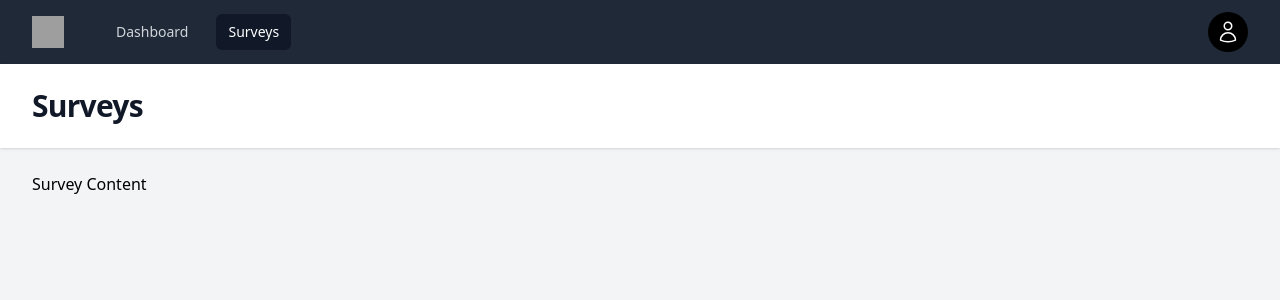
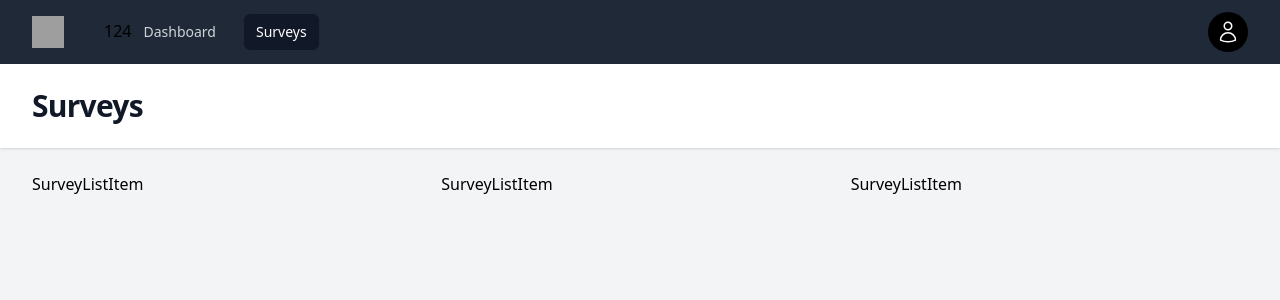
Before and after one commit to touhedul/laravel-react-survey, a React (Vite) app in the folder react/: page /surveys in a window 1280 px wide. Shown: the top 300 px of the page. Built offline with nearby package versions, Linux system fonts and the light colour scheme; grey boxes are pictures that could not be loaded.

Commit message:
Surveys list

```diff
--- a/react/src/components/DefaultLayout.jsx
+++ b/react/src/components/DefaultLayout.jsx
@@ -1,6 +1,6 @@
 import { Disclosure, DisclosureButton, DisclosurePanel, Menu, MenuButton, MenuItem, MenuItems } from '@headlessui/react'
 import { Bars3Icon, BellIcon, UserIcon, XMarkIcon } from '@heroicons/react/24/outline'
-import { NavLink, Outlet } from 'react-router-dom'
+import { Navigate, NavLink, Outlet } from 'react-router-dom'
 import { useStateContext } from '../contexts/ContextProvider'
 
 const navigation = [
@@ -22,7 +22,10 @@
 
 export default function DefaultLayout() {
 
-   const { currentUser } = useStateContext();
+   const { currentUser, userToken } = useStateContext();
+   if (!userToken) {
+      return <Navigate to="login" />
+   }
    return (
       <>
          <div className="min-h-full">
@@ -41,6 +44,7 @@
                               </div>
                               <div className="hidden md:block">
                                  <div className="ml-10 flex items-baseline space-x-4">
+                                    {userToken}
                                     {navigation.map((item) => (
                                        <NavLink
                                           key={item.name}
--- a/react/src/components/GuestLayout.jsx
+++ b/react/src/components/GuestLayout.jsx
@@ -1,7 +1,13 @@
 import React from 'react'
-import { Outlet } from 'react-router-dom'
+import { Navigate, Outlet } from 'react-router-dom'
+import { useStateContext } from '../contexts/ContextProvider'
 
 function GuestLayout() {
+
+   const { userToken } = useStateContext();
+   if (userToken) {
+      return <Navigate to="/" />
+   }
    return (
       <div>
          <div className="flex min-h-full flex-1 flex-col justify-center px-6 py-12 lg:px-8">
@@ -12,6 +18,7 @@
                   alt="Your Company"
                />
             </div>
+            {userToken}
             <Outlet />
          </div>
       </div>
--- /dev/null
+++ b/react/src/components/SurveyListItem.jsx
@@ -0,0 +1,9 @@
+import React from 'react'
+
+function SurveyListItem({ survey }) {
+   return (
+      <div>SurveyListItem</div>
+   )
+}
+
+export default SurveyListItem
--- a/react/src/contexts/ContextProvider.jsx
+++ b/react/src/contexts/ContextProvider.jsx
@@ -4,9 +4,177 @@
    currentUser: {},
    setCurrentUser: () => { },
    userToken: null,
+   // surveys: [],
    setUserToken: () => { },
 });
 
+const tmpSurveys = [
+   {
+      "id": 1,
+      "image_url": "https:\/\/api.yoursurveys.xyz\/images\/vJutXzn02CDwdOyh.png",
+      "title": "TheCodeholic YouTube channel",
+      "slug": "thecodeholic-youtube-channel",
+      "status": true,
+      "description": "My name is Zura.<br>I am Web Developer with 9+ years of experience, free educational content creator, CTO, Lecturer and father of two wonderful daughters.<br><br>The purpose of the channel is to share my several years of experience with beginner developers.<br>Teach them what I know and make my experience as a lesson for others.",
+      "created_at": "2022-01-07 13:23:41",
+      "updated_at": "2022-01-18 16:34:19",
+      "expire_date": "2022-01-23",
+      "questions": [
+         {
+            "id": 15,
+            "type": "text",
+            "question": "From which country are you?",
+            "description": null
+         },
+         {
+            "id": 16,
+            "type": "checkbox",
+            "question": "Which language videos do you want to see on my channel?",
+            "description": "Lorem ipsum dolor sit amet, consectetur adipisicing elit. Assumenda cumque earum eos esse est ex facilis, iure laboriosam maiores neque nesciunt nulla placeat praesentium quae quos ratione, recusandae totam velit!",
+            "data": {
+               "options": [
+                  {
+                     "uuid": "8ee03188-9e7e-44e5-9176-7574c0beec6f",
+                     "text": "JavaScript"
+                  },
+                  {
+                     "uuid": "fe9497f2-8f05-4c82-9586-26e36736fa9e",
+                     "text": "PHP"
+                  },
+                  {
+                     "uuid": "db0f194c-d32d-4e19-929e-08f7b4e2bcc0",
+                     "text": "HTML + CSS"
+                  },
+                  {
+                     "uuid": "93273c4c-ac8f-432e-b847-e467df64ab9c",
+                     "text": "All of the above"
+                  },
+                  {
+                     "uuid": "d54818a7-ad7e-4b69-9287-16a8dc50a6cb",
+                     "text": "Everything Zura thinks will be good"
+                  }
+               ]
+            }
+         },
+         {
+            "id": 17,
+            "type": "select",
+            "question": "Which PHP framework videos do you want to see on my channel?",
+            "description": "Lorem ipsum dolor sit amet, consectetur adipisicing elit. Assumenda cumque earum eos esse est ex facilis, iure laboriosam maiores neque nesciunt nulla placeat praesentium quae quos ratione, recusandae totam velit!",
+            "data": {
+               "options": [
+                  {
+                     "uuid": "fb907cfe-b7a1-4b24-86fb-03f9c44aa710",
+                     "text": "Laravel"
+                  },
+                  {
+                     "uuid": "e2629262-93ca-4a7a-8129-19c765664a04",
+                     "text": "Yii2"
+                  },
+                  {
+                     "uuid": "9a11a425-d9fe-4fe9-86af-bb814e3d9271",
+                     "text": "Codeigniter"
+                  },
+                  {
+                     "uuid": "484268b1-d3aa-47f8-a185-356ed48e50fe",
+                     "text": "Symfony"
+                  }
+               ]
+            }
+         },
+         {
+            "id": 18,
+            "type": "radio",
+            "question": "Which Laravel Framework do you love most?",
+            "description": "Lorem ipsum dolor sit amet, consectetur adipisicing elit. Assumenda cumque earum eos esse est ex facilis, iure laboriosam maiores neque nesciunt nulla placeat praesentium quae quos ratione, recusandae totam velit!",
+            "data": {
+               "options": [
+                  {
+                     "uuid": "c02e50e6-5ebf-4344-9822-baa16502dbdb",
+                     "text": "Laravel 5"
+                  },
+                  {
+                     "uuid": "90a15aae-ef4c-4d04-aa05-8e840d4a2ded",
+                     "text": "Laravel 6"
+                  },
+                  {
+                     "uuid": "93c64532-c1eb-4bfd-bd00-ab51cafdee78",
+                     "text": "Laravel 7"
+                  },
+                  {
+                     "uuid": "51f6a704-7a86-47a4-9b2d-72bb026a3371",
+                     "text": "Laravel 8"
+                  }
+               ]
+            }
+         },
+         {
+            "id": 19,
+            "type": "checkbox",
+            "question": "What type of projects do you want to see on my channel built with Laravel?",
+            "description": "Lorem ipsum dolor sit amet, consectetur adipisicing elit. Assumenda cumque earum eos esse est ex facilis, iure laboriosam maiores neque nesciunt nulla placeat praesentium quae quos ratione, recusandae totam velit!",
+            "data": {
+               "options": [
+                  {
+                     "uuid": "c5519ab0-3282-4758-a34b-506052bf1342",
+                     "text": "REST API"
+                  },
+                  {
+                     "uuid": "dfbbc0af-8fff-44ae-be36-e85270041729",
+                     "text": "E-commerce"
+                  },
+                  {
+                     "uuid": "6940c122-505f-4d9d-a103-472f923fad94",
+                     "text": "Real Estate"
+                  },
+                  {
+                     "uuid": "2b3c12a4-8f3c-4276-ae59-4e9d55e849be",
+                     "text": "All of the above"
+                  }
+               ]
+            }
+         },
+         {
+            "id": 22,
+            "type": "textarea",
+            "question": "What do you think about TheCodeholic channel?",
+            "description": "Write your honest opinion. Everything is anonymous.",
+            "data": []
+         },
+         {
+            "id": 23,
+            "type": "text",
+            "question": "Which channel is your favorite one?",
+            "description": null,
+            "data": []
+         }
+      ]
+   },
+   {
+      "id": 2,
+      "image_url": "https:\/\/api.yoursurveys.xyz\/images\/gjIHElz4aKrL0nT0.png",
+      "title": "React",
+      "slug": "react",
+      "status": true,
+      "description": "React makes it painless to create interactive UIs. Design simple views for each state in your application, and React will efficiently update and render just the right components when your data changes.",
+      "created_at": "2022-01-07 08:50:40",
+      "updated_at": "2022-01-07 13:37:37",
+      "expire_date": "2022-02-01",
+      "questions": []
+   },
+   {
+      "id": 3,
+      "image_url": "https:\/\/api.yoursurveys.xyz\/images\/WPfzo0g66huUYYwR.png",
+      "title": "Laravel 9",
+      "slug": "laravel-9",
+      "status": true,
+      "description": "Laravel is a web application framework with expressive, elegant syntax. We\u2019ve already laid the foundation \u2014 freeing you to create without sweating the small things.",
+      "created_at": "2022-01-07 13:28:56",
+      "updated_at": "2022-01-07 13:28:56",
+      "expire_date": "2022-01-20",
+      "questions": []
+   },
+];
 export const ContextProvider = ({ children }) => {
    const [currentUser, setCurrentUser] = useState({
       name: 'Rate Cook',
@@ -14,13 +182,15 @@
       imageUrl:
          'https://images.unsplash.com/photo-1472099645785-5658abf4ff4e?ixlib=rb-1.2.1&ixid=eyJhcHBfaWQiOjEyMDd9&auto=format&fit=facearea&facepad=2&w=256&h=256&q=80',
    });
-   const [userToken, setUserToken] = useState(null);
+   const [userToken, setUserToken] = useState('124');
+   const [surveys, setSurveys] = useState(tmpSurveys);
    return (
       <StateContext.Provider value={{
          currentUser,
          setCurrentUser,
          userToken,
-         setUserToken
+         setUserToken,
+         surveys
       }}>
          {children}
       </StateContext.Provider>
--- a/react/src/views/Surveys.jsx
+++ b/react/src/views/Surveys.jsx
@@ -1,9 +1,20 @@
 import React from 'react'
 import PageComponent from '../components/PageComponent'
+import { useStateContext } from '../contexts/ContextProvider';
+import SurveyListItem from '../components/SurveyListItem';
 
 function Surveys() {
+   const { surveys } = useStateContext();
    return (
-      <PageComponent title={'Surveys'}>Survey Content</PageComponent>
+      <PageComponent title={'Surveys'}>
+         <div className='grid grid-cols-1 md:grid-cols-3 gap-3 sm:grid-cols-2'>
+            {
+               surveys.map(survey => (
+                  <SurveyListItem survey={survey} key={survey.id} />
+               ))
+            }
+         </div>
+      </PageComponent>
    )
 }
 
```
